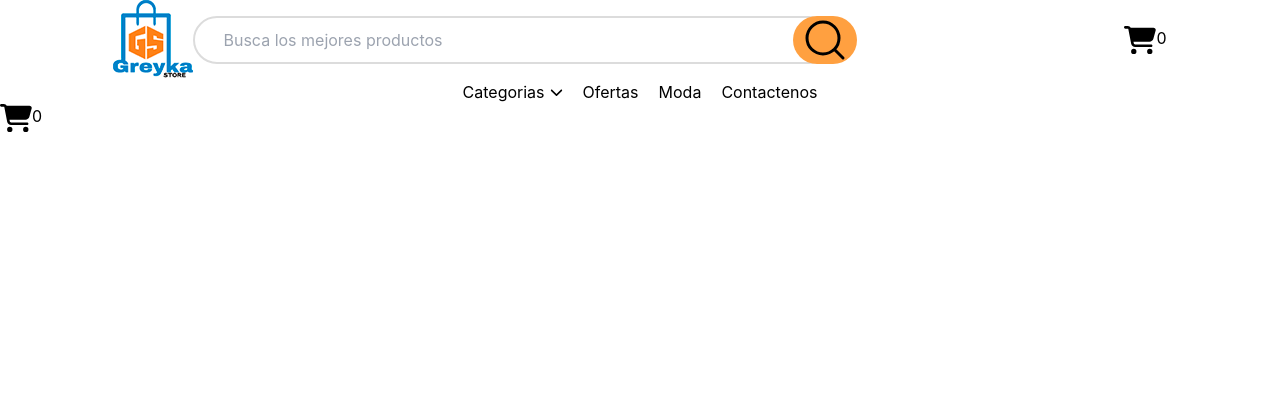
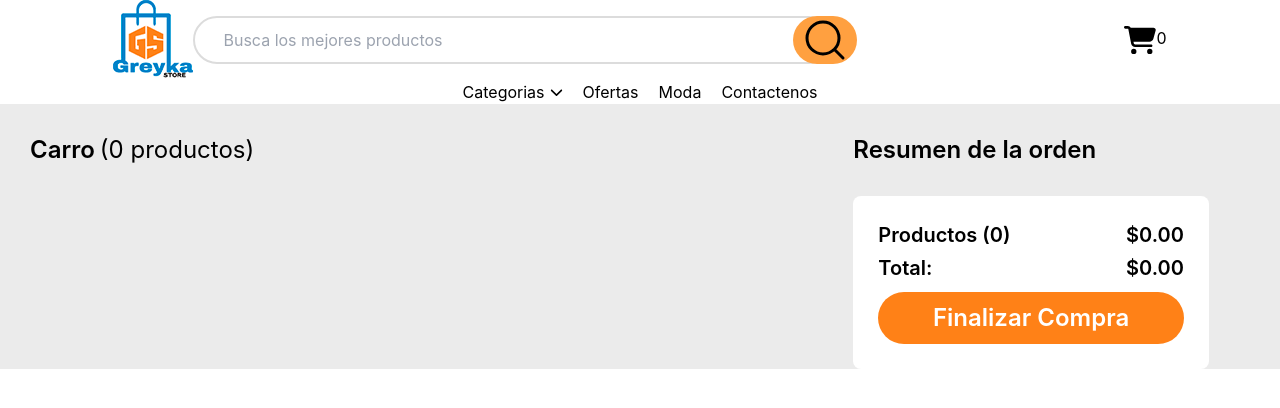
Before and after one commit to serway-hub/tiendaOnline, a React (Create React App) app: page /cart in a window 1280 px wide. Shown: the top 408 px of the page. Built offline with nearby package versions, Linux system fonts and the light colour scheme.

Commit message:
cambios en el carrito

```diff
--- a/src/App.js
+++ b/src/App.js
@@ -8,9 +8,8 @@ import ItemDetail from './componentes/ItemDetail';
 import Contactenos from './componentes/Contactenos';
 import Ofertas from './componentes/Ofertas'
 import Moda from './componentes/Moda'
-import CartWidget from './componentes/CartWidget';
-
 import CartContext from './componentes/contex/CartContex';
+import CartPage from './componentes/CartPage';
 
 
 
@@ -32,7 +31,7 @@ function App() {
             <Route path={'/Ofertas'} element={<Ofertas/>}/>
             <Route path={'/Moda'} element={<Moda/>}/>
             <Route path={'/contactenos'} element={<Contactenos/>}/>
-            <Route path={'/cart'} element={<CartWidget/>}/>
+            <Route path={'/cart'} element={<CartPage/>}/>
             <Route path={'*'} element={<Error404 />} />
           </Routes>
         </CartContext>
--- /dev/null
+++ b/src/componentes/CartPage.js
@@ -0,0 +1,116 @@
+import React,{useContext,useEffect,useState} from 'react'
+import { cartContext } from './contex/CartContex'
+import { formatPrice } from '../api/apiDivisas'
+
+
+const CartPage = () => {
+
+    const {cart} = useContext(cartContext)
+    const [items, setItems] = useState(cart);
+
+    const plusItem = (itemId) => {
+
+        const updatedItems = items.map((item,index) => {
+            console.log(item.id)
+            console.log(item.quantity)
+            if (index === itemId && item.quantity < item.stock) {
+                return { ...item, quantity: item.quantity + 1 };
+            }
+            return item;
+        });
+        console.log(updatedItems)
+        setItems(updatedItems);
+    };
+
+    const minusItem = (itemId) => {
+
+        const updatedItems = items.map((item,index) => {
+            console.log(item.id)
+            console.log(item.quantity)
+            if (index === itemId && item.quantity > 0) {
+                return { ...item, quantity: item.quantity - 1 };
+            }
+            return item;
+        });
+        console.log(updatedItems)
+        setItems(updatedItems);
+
+    };
+
+    useEffect(() => {
+        // Actualiza el estado de items cuando cambia cart
+        setItems(cart);
+    }, [cart]);
+  return (
+    <div className='bg-[#ebebeb] grid grid-cols-[2fr,1fr]'>
+        <div>
+            <div className='flex pt-[30px] pl-[30px] gap-[5px]'>
+                <p className='text-2xl font-semibold'>Carro</p>
+                <p className='text-2xl'>({items.reduce((acc,item) => acc + item.quantity,0)} productos)</p>
+
+            </div>
+            <div className='w-full'>
+                {items.map((item,index) => (
+                    <div key={index} className='pt-[30px] pb-[30px] px-7 rounded-t-xl ' >
+                        <section className='bg-[#ffffff] flex justify-around rounded-lg items-center'>
+
+                            <img src={item.image} className='w-24'></img>
+                            <div className='flex flex-col gap-[10px]'>
+                                <span>{item.name}</span>
+                                <span>Color: {item.Color}</span>
+                                <span>Talla: {item.talla}</span>
+
+                            </div>
+                            <div>
+                                <span className='text-2xl'>{formatPrice(item.price)}</span>
+
+                            </div>
+                            <div className='flex gap-[10px]'>
+
+                                <div>
+                                    <button className="bg-[#eeeeee] w-[30px] h-[30px] text-2xl" type='button' onClick={()=>minusItem(index)}>-</button>
+                                    <button  className='button w-[40px] text-2xl'>{item.quantity}</button>
+                                    <button className="bg-[#eeeeee] w-[30px] h-[30px] text-2xl" type='button' onClick={()=>plusItem(index)}>+</button>
+                                </div>
+                                <div className='flex items-center gap-[5px] '>
+
+                                    <span>Maximo</span>
+                                    {item.stock}
+                                    <span> unidades </span>
+                                </div>
+                            </div>
+                        </section>
+
+                    </div>
+                ))}
+            </div>
+        </div>
+        <section className='flex flex-col w-10/12 '>
+            <div className='pt-[30px] pb-[30px]'>
+              <h2 className='text-2xl font-semibold'>Resumen de la orden</h2>
+            </div>
+            <div className='bg-[#ffffff] p-[25px] rounded-lg'>
+                <div></div>
+                <div>
+                    <div className='flex flex-col gap-[5px] mb-[10px]'>
+                        <div className='flex justify-between'>
+
+                            <p className='font-semibold text-xl'>Productos ({items.reduce((acc,item) => acc + item.quantity,0)})</p>
+                            <span className='text-xl font-semibold'>{formatPrice(items.reduce((acc,item) => acc + (item.price * item.quantity),0))}</span>
+
+                        </div>
+                        <div className='flex justify-between'>
+                            <p className='text-xl font-semibold'>Total:</p>
+                            <span className='text-xl font-semibold'>{formatPrice(items.reduce((acc,item) => acc + (item.price * item.quantity),0))}</span>
+                        </div>
+
+                    </div>
+                </div>
+                <button type="button" className='bg-[#ff8117] rounded-full w-full text-2xl font-semibold text-[#ffffff] pt-[10px] pb-[10px]'>Finalizar Compra</button>
+            </div>
+        </section>
+    </div>
+  )
+}
+
+export default CartPage
--- a/src/componentes/CartWidget.js
+++ b/src/componentes/CartWidget.js
@@ -1,15 +1,24 @@
 import React,{useContext} from 'react'
 import cartIcon from '../componentes/iconos/cart-shopping-solid.svg'
 import { cartContext } from './contex/CartContex'
+import { Link } from 'react-router-dom'
 
 const CartWidget = () => {
 
   const {cart} = useContext(cartContext)
 
+
+
     return (
+      <div className='flex'>
+        <Link to ='/cart'>
           <div className='flex'>
             <img src={cartIcon} className='w-[2rem]' alt='carrito'></img>
             <span>{cart.length}</span>
+
+          </div>
+        </Link>
+
       </div>
     )
   }
--- a/src/componentes/ItemCount.js
+++ b/src/componentes/ItemCount.js
@@ -3,7 +3,7 @@ import { useState,useEffect, useContext } from 'react'
 import { cartContext } from './contex/CartContex'
 
 
-const ItemCount = ({stockItems,producName,productprice,productSize,productcolor}) => {
+const ItemCount = ({stockItems,producName,productprice,productSize,productcolor,productImage,productId,productStock}) => {
 
 
     const [counter,setCounter] = useState(1)
@@ -30,7 +30,7 @@ const ItemCount = ({stockItems,producName,productprice,productSize,productcolor}
 
     const handleAdd =() => {
 
-        addItem({name: producName, price: productprice,talla: productSize,Color: productcolor,quantity:counter})
+        addItem({id:productId,image:productImage ,name: producName, price: productprice,talla: productSize,Color: productcolor,quantity:counter, stock:productStock})
 
     }
 
--- a/src/componentes/ItemDetail.js
+++ b/src/componentes/ItemDetail.js
@@ -12,6 +12,7 @@ const ItemDetail = () => {
   const [product, setproduct] = useState(null)
   const [showFirstImage, setShowFirstImage] = useState(true)
   const [showSecondImage, setShowSecondImage] = useState(false)
+  const [selectImage, setSelectImage] = useState(null)
   const [selectedSize, setSelectedSize] = useState(null)
   const [selectedColor, setSelectedColor] = useState(null)
   const [selectedPrecio, setSelectedPrecio] = useState(null)
@@ -55,7 +56,8 @@ const ItemDetail = () => {
     }
     setSelectedColor(item.color)
     setSelectedPrecio(item.Price)
-    console.log(item.Price)
+    setSelectImage(item.image)
+
   };
 
    // Función para manejar la selección de talla
@@ -82,7 +84,6 @@ const ItemDetail = () => {
           <div className='ml-5 mr-5 flex flex-col w-[60%]'>
               <div className='text-3xl'>
                 <h2>{product.name}</h2>
-
               </div>
               <div className='flex justify-around mt-[20px]'>
                 <div className='w-full'>
@@ -162,23 +163,25 @@ const ItemDetail = () => {
 
                   <div>
                     <ItemCount
+                      productId = {product.id}
+                      productImage={selectImage}
                       producName ={product.name}
                       productSize={selectedSize}
-                      productprice={
-                        selectedPrecio
-
-                      }
-                      productcolor={
-                        selectedColor
-                      }
+                      productprice={selectedPrecio}
+                      productcolor={selectedColor}
                       stockItems={
                         product.variant.find(
                           (item) =>
                             (showFirstImage && item.variantId === 'SG1') ||
                             (showSecondImage && item.variantId === 'SG2')
                         ).sizeStock.find((itemSize) => itemSize.size === selectedSize)?.quantity || 0
+                      }
+                      productStock ={product.variant.find((item) =>
+                        (showFirstImage && item.variantId === 'SG1') ||
+                          (showSecondImage && item.variantId === 'SG2')
+                        ).sizeStock.find((itemSize) => itemSize.size ===selectedSize)?.quantity || 0}
 
-                    }/>
+                      />
                     <span className='flex absolute gap-[5px] top-[258px] left-[1050px]'>
                       <p>Maximo</p>
                       {product.variant.find(
--- a/src/componentes/Navbar.js
+++ b/src/componentes/Navbar.js
@@ -7,6 +7,8 @@ import CartWidget from './CartWidget';
 import chevronDown from './iconos/chevron-down-solid.svg'
 
 const Navbar = () => {
+
+
   const [showListacategorias, setShowListacategorias] = useState(false)
 
   const handleMouseEnter = () => {
--- a/src/componentes/contex/CartContex.js
+++ b/src/componentes/contex/CartContex.js
@@ -7,9 +7,21 @@ const CartContext = ({children}) => {
   const [cart,setCart] = useState([])
 
   const addItem =(pd) => {
-    console.log(pd)
-    setCart([...cart,pd])
-    console.log(cart)
+    const isproductInCart = cart.some((item) => (item.id === pd.id && item.talla === pd.talla && item.Color === pd.Color))
+    if(isproductInCart){
+
+      const updateCart = cart.map((item) => {
+        if (item.id === pd.id && item.talla === pd.talla && item.Color === pd.Color){
+          return {...item, quantity:item.quantity +1}
+        }
+        return item
+      })
+      setCart(updateCart)
+    } else {
+      setCart([...cart,pd])
+      console.log(cart)
+      console.log(pd)
+    }
   }
 
   return (
```
Lines whose indentation alone changed are shown as unchanged.
